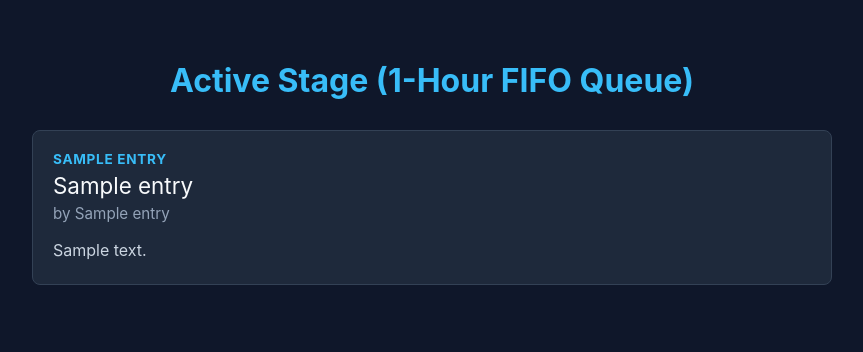
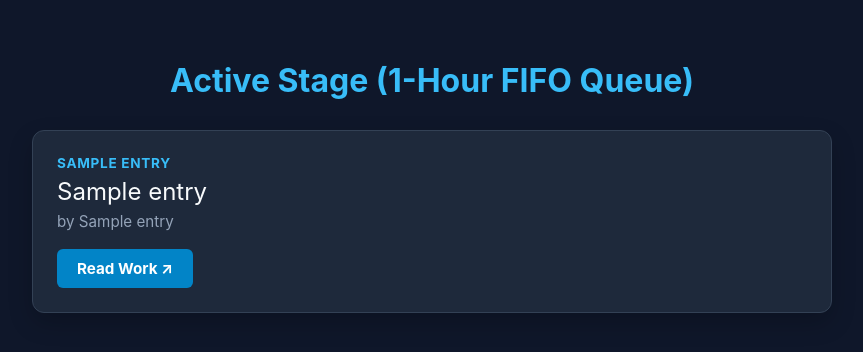
Before and after one commit to JohnFeier/turnstool, a Flask app: template templates/feed.html in a window 1280 px wide. Shown: the top 352 px of the page, without its empty margins (208-1071 px from the left). Run offline with Flask 3, Linux system fonts and the light colour scheme; the template is opened without the code that fills it: most values are stand-ins (such as "Sample title", 1, 10 or a date in 2020).

Commit message:
Enhance card design and add link button
Updated card styles and added a link button for content.

```diff
--- a/templates/feed.html
+++ b/templates/feed.html
@@ -7,11 +7,12 @@
     <style>
         body { font-family: -apple-system, BlinkMacSystemFont, "Segoe UI", Roboto, sans-serif; background: #0f172a; color: #f8fafc; max-width: 800px; margin: 0 auto; padding: 40px 20px; }
         h1 { color: #38bdf8; text-align: center; margin-bottom: 30px; }
-        .card { background: #1e293b; padding: 20px; border-radius: 8px; border: 1px solid #334155; margin-bottom: 20px; }
+        .card { background: #1e293b; padding: 24px; border-radius: 12px; border: 1px solid #334155; margin-bottom: 20px; box-shadow: 0 10px 25px rgba(0,0,0,0.2); }
         .category { font-size: 0.85rem; color: #38bdf8; text-transform: uppercase; font-weight: bold; letter-spacing: 0.05em; }
-        .title { font-size: 1.4rem; color: #f8fafc; margin: 5px 0; }
-        .author { font-size: 0.95rem; color: #94a3b8; margin-bottom: 15px; }
-        .content { color: #cbd5e1; line-height: 1.6; white-space: pre-wrap; }
+        .title { font-size: 1.5rem; color: #f8fafc; margin: 6px 0; }
+        .author { font-size: 0.95rem; color: #94a3b8; margin-bottom: 18px; }
+        .link-btn { display: inline-block; background: #0284c7; color: white; text-decoration: none; padding: 10px 20px; border-radius: 6px; font-weight: bold; font-size: 0.95rem; transition: background 0.2s ease; }
+        .link-btn:hover { background: #0369a1; }
         .empty-state { text-align: center; color: #64748b; padding: 40px; border: 1px dashed #334155; border-radius: 8px; }
     </style>
 </head>
@@ -24,7 +25,7 @@
                 <div class="category">{{ entry.category_name }}</div>
                 <div class="title">{{ entry.title }}</div>
                 <div class="author">by {{ entry.author_name }}</div>
-                <div class="content">{{ entry.content }}</div>
+                <a href="{{ entry.content }}" target="_blank" rel="noopener noreferrer" class="link-btn">Read Work ↗</a>
             </div>
         {% endfor %}
     {% else %}
```
